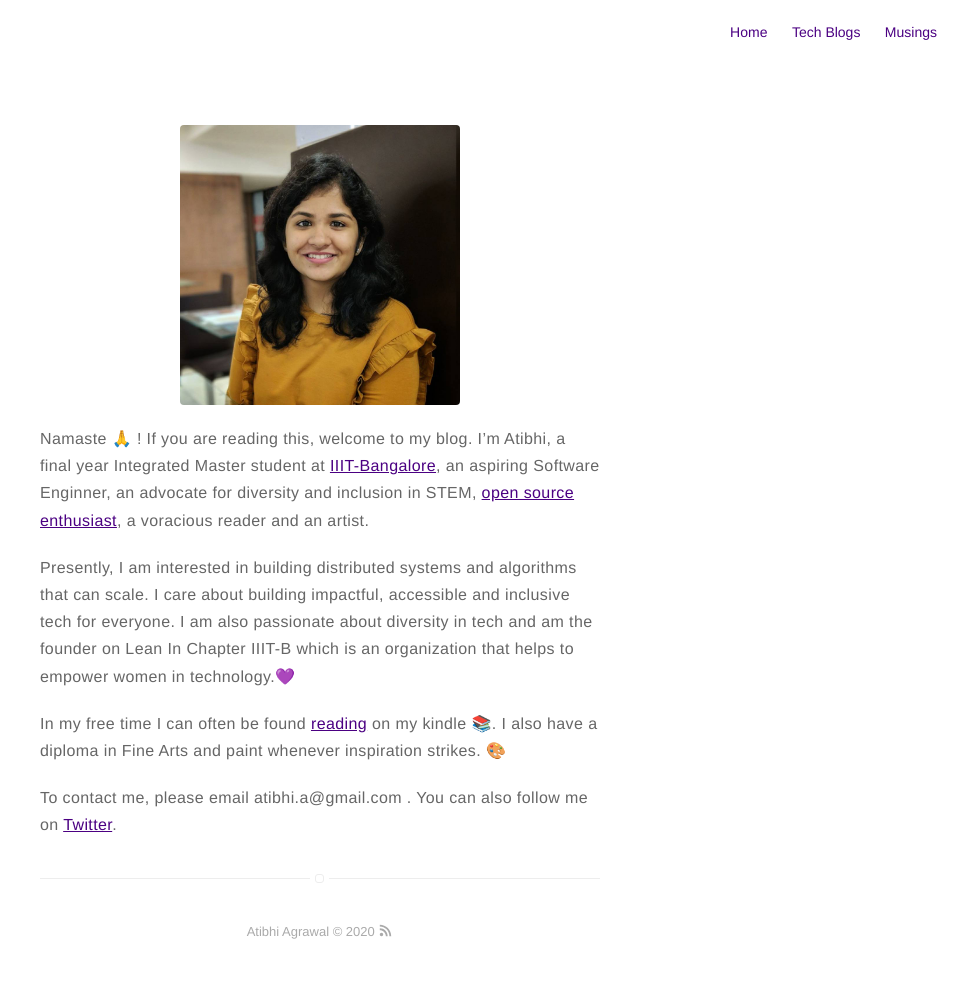
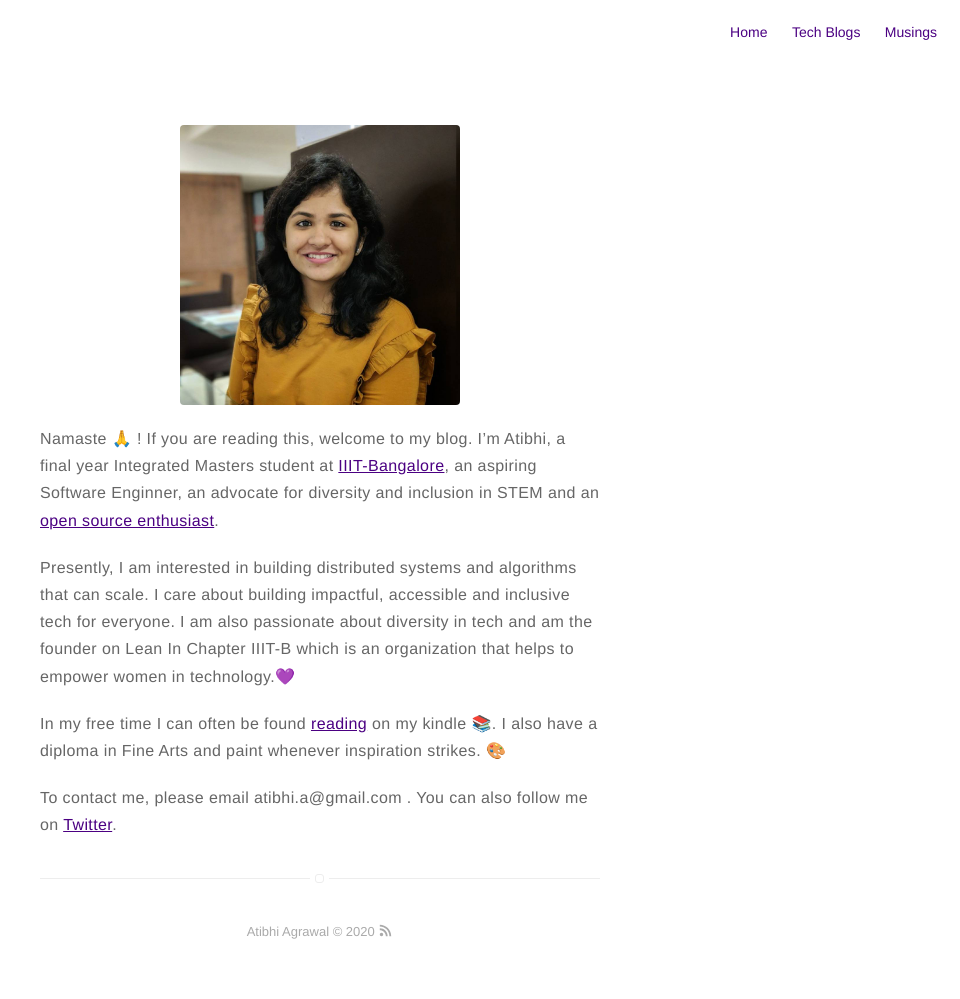
Before and after one commit to asquare14/aSquare14.github.io, a Jekyll site: the page built from about.md, in a window 1280 px wide. Shown: the whole page, without its empty margins (320-1280 px from the left). Built offline with Jekyll 4.4.1, drawn with Linux system fonts in a browser that asks for light colours.

Commit message:
typo fix

```diff
--- a/about.md
+++ b/about.md
@@ -5,7 +5,7 @@ layout: page
 ![Profile Image]({{ site.url }}/{{ site.picture }})
 
 Namaste 🙏 !
-If you are reading this, welcome to my blog. I'm Atibhi, a final year Integrated Master student at [IIIT-Bangalore](https://www.iiitb.ac.in/), an aspiring Software Enginner, an advocate for diversity and inclusion in STEM, [open source enthusiast](https://www.redhat.com/en/about/women-in-open-source), a voracious reader and an artist.
+If you are reading this, welcome to my blog. I'm Atibhi, a final year Integrated Masters student at [IIIT-Bangalore](https://www.iiitb.ac.in/), an aspiring Software Enginner, an advocate for diversity and inclusion in STEM and an [open source enthusiast](https://www.redhat.com/en/about/women-in-open-source).
 
 Presently, I am interested in building distributed systems and algorithms that can scale. I care about building impactful, accessible and inclusive tech for everyone. I am also passionate about diversity in tech and am the founder on Lean In Chapter IIIT-B which is an organization that helps to empower women in technology.💜
 
```
